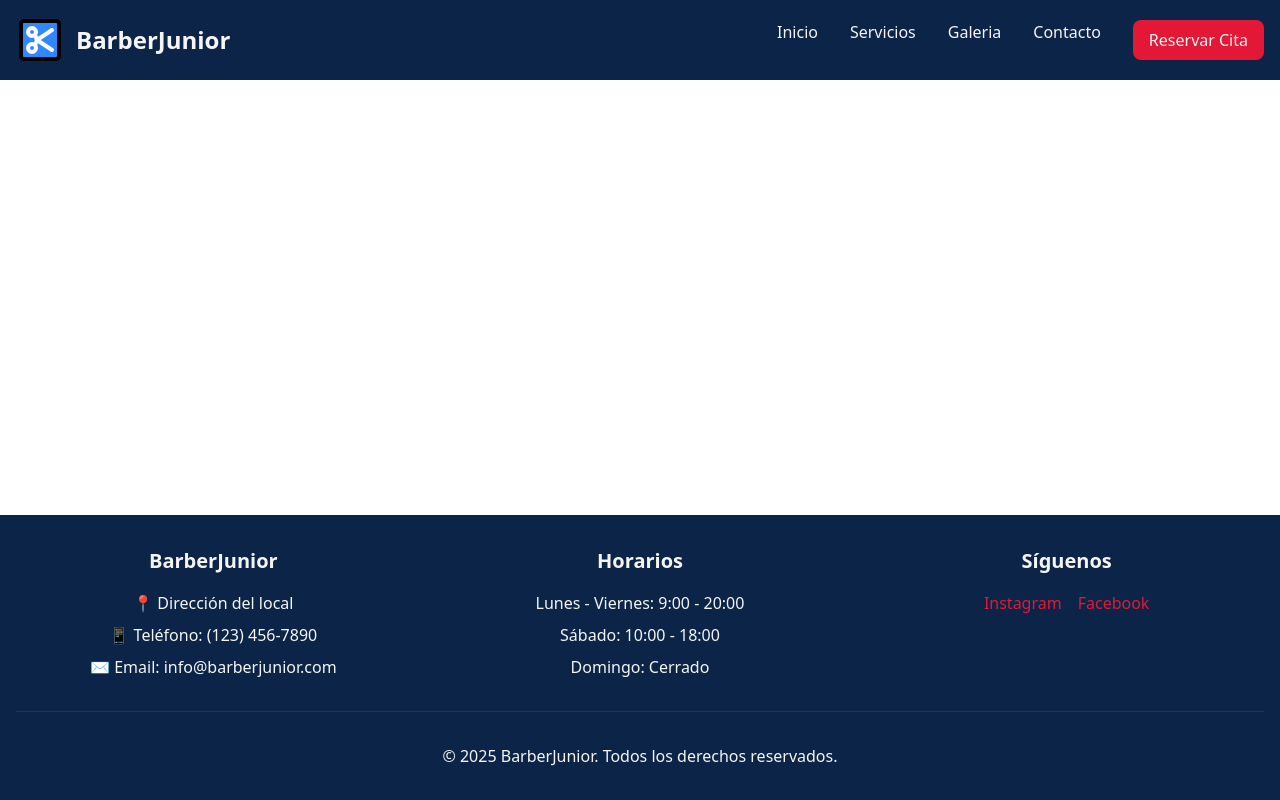
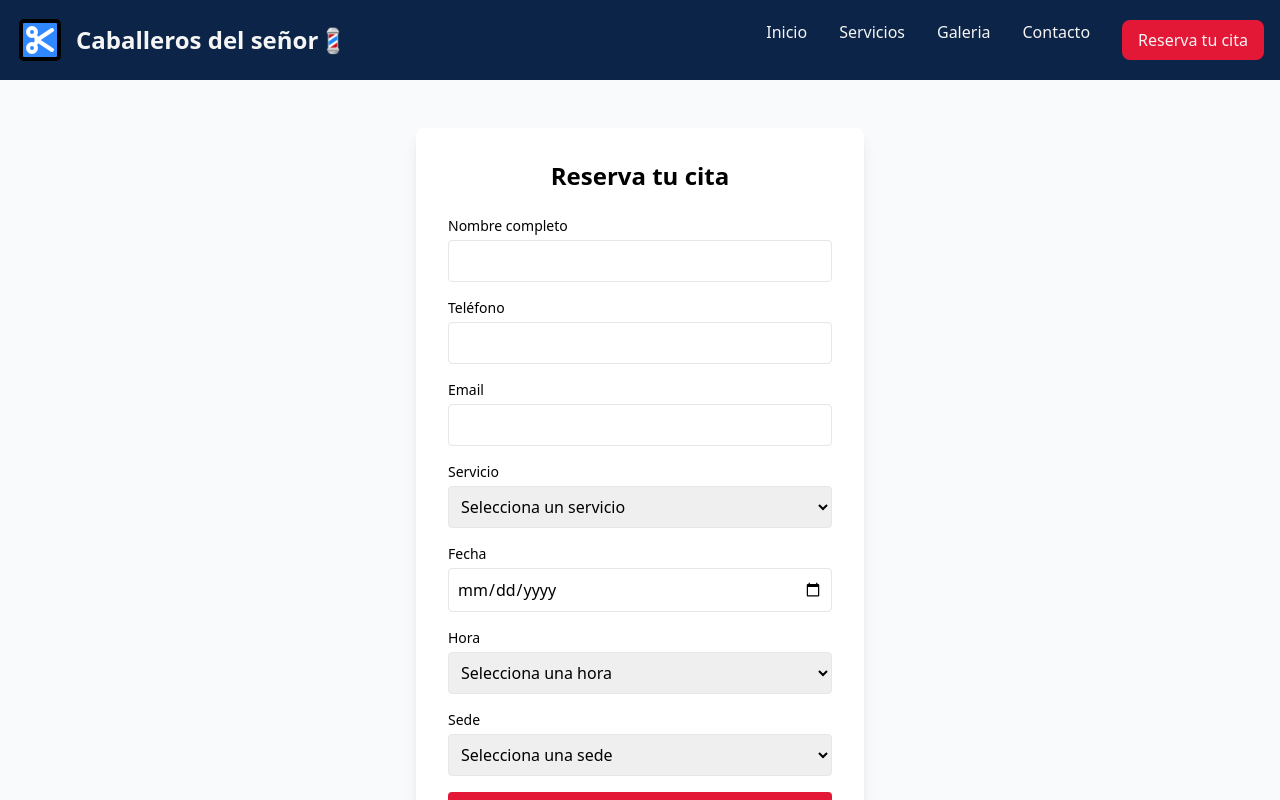
Before and after one commit to Breyner794/barber-shop, a React (Vite) app: page /reserva in a window 1280 px wide. Shown: the top 800 px of the page. Built offline with nearby package versions, Linux system fonts and the light colour scheme.

Commit message:
Modificacion de botones, y nuevo componente reserva.

```diff
--- a/src/App.jsx
+++ b/src/App.jsx
@@ -7,6 +7,7 @@ import Hero from "./components/hero/Hero";
 import Services from "./components/services/Services";
 import Gallery from "./components/gallery/Gallery";
 import Contact from "./components/contact/Contact";
+import Reserva from "./components/reserva/Reserva";
 
 function App() {
   return (
@@ -24,7 +25,7 @@ function App() {
                 {/*los demas componentes*/}
               </>
             } />
-            {/* <Route path="/reservas" element={<Reservas />} /> */}
+            <Route path="/reserva" element={<Reserva />} />
           </Routes>
         </main>
         <Footer />
--- a/src/components/hero/Hero.jsx
+++ b/src/components/hero/Hero.jsx
@@ -1,5 +1,6 @@
 
 import { useEffect, useState } from "react";
+import {Link} from 'react-router-dom'
 
 const Hero = () => {
 
@@ -53,7 +54,9 @@ const Hero = () => {
           Expertos en estilos clásicos y modernos
         </p>
         <button className="bg-red-600 hover:bg-red-700 text-white px-8 py-3 rounded-lg transition-colors">
-          Reservar tu cita
+          <Link to="/reserva">
+            Reservar tu cita
+          </Link>
         </button>
 
         {/* Indicadores de imagen actual */}
--- a/src/components/navbar/Navbar.jsx
+++ b/src/components/navbar/Navbar.jsx
@@ -20,9 +20,8 @@ const Navbar = () => {
         {/* Logo y Nombre */}
         <a href="/" className="flex items-center space-x-3">
           <img src="/src/assets/scissors.svg" className="h-12" alt="Logo Barbería" />
-          {/* Si aún no tienes logo, puedes usar solo el texto temporalmente */}
           <span className="self-center text-2xl font-semibold whitespace-nowrap text-barber-light">
-            BarberJunior
+            Caballeros del señor💈
           </span>
         </a>
 
@@ -37,10 +36,10 @@ const Navbar = () => {
         </button>
 
         {/* Menú de navegación */}
-        <div className={`${isOpen ? 'block' : 'hidden'} w-full md:block md:w-auto`}>
-          <ul className="flex flex-col p-4 md:p-0 mt-4 font-medium border rounded-lg md:space-x-8 md:flex-row md:mt-0 md:border-0 bg-barber-primary border-barber-secondary text-center">
+        <div className={`${isOpen ? 'block' : 'hidden'} w-full md:block md:w-auto text-center`}>
+          <ul className="flex flex-col p-4 md:p-0 mt-4 font-medium border rounded-lg md:space-x-8 md:flex-row md:mt-0 md:border-0 bg-barber-primary border-barber-secondary">
             <li>
-            <button className="block py-2 px-3 text-barber-light hover:text-barber-accent md:p-0" onClick={() => scrollToSection('Inicio')}>Inicio</button>
+            <button className="block py-2 px-3 text-barber-light hover:text-barber-accent md:p-0 " onClick={() => scrollToSection('Inicio')}>Inicio</button>
             </li>
             <li>
             <button className="block py-2 px-3 text-barber-light hover:text-barber-accent md:p-0" onClick={() => scrollToSection('servicios')}>Servicios</button>
@@ -53,12 +52,11 @@ const Navbar = () => {
             </li>
             {/* Botón de Reserva */}
             <li>
-              <a
-                href="#"
-                className="inline-block px-4 py-2 text-barber-light bg-barber-accent hover:bg-red-700 rounded-lg transition-colors duration-300"
-              >
-                Reservar Cita
-              </a>
+              <button className="inline-block px-4 py-2 text-barber-light bg-barber-accent hover:bg-red-700 rounded-lg transition-colors duration-300">
+                <Link to="/reserva">
+                Reserva tu cita
+                </Link>
+              </button>
             </li>
           </ul>
         </div>
--- /dev/null
+++ b/src/components/reserva/Reserva.jsx
@@ -0,0 +1,211 @@
+// components/reserva/Reserva.jsx
+import { useState } from "react";
+import { useNavigate } from "react-router-dom";
+
+const Reserva = () => {
+
+  const sedes = [
+    { id: 1, nombre: "Sede Norte" },
+    { id: 2, nombre: "Sede Sur" },
+  ];
+
+  const barberos = [
+    { id: 1, nombre: "Juan Pérez", sede: 1 },
+    { id: 2, nombre: "Carlos García", sede: 1 },
+    { id: 3, nombre: "Miguel López", sede: 2 },
+    { id: 4, nombre: "David Martínez", sede: 2 },
+  ];
+
+  const [formData, setFormData] = useState({
+    nombre: "",
+    telefono: "",
+    email: "",
+    fecha: "",
+    hora: "",
+    servicio: "",
+    barbero: "", // opcional
+  });
+
+  // Estos datos vendrían de tu backend eventualmente
+  const servicios = [
+    { id: 1, nombre: "Corte Clásico", precio: "$15.000" },
+    { id: 2, nombre: "Barba Completa", precio: "$10.000" },
+    { id: 3, nombre: "Combo Premium", precio: "$20.000" },
+  ];
+
+  const horasDisponibles = [
+    "09:00",
+    "10:00",
+    "11:00",
+    "12:00",
+    "14:00",
+    "15:00",
+    "16:00",
+    "17:00",
+  ];
+
+  const handleSubmit = (e) => {
+    e.preventDefault();
+    // Aquí iría la lógica para enviar al backend
+    console.log(formData);
+  };
+
+  const barberosFiltrados = barberos.filter(
+    barbero => barbero.sede === parseInt(formData.sede)
+  );
+
+  return (
+    <div className="py-16 bg-gray-50">
+      <div className="max-w-md mx-auto bg-white p-8 rounded-lg shadow-lg">
+        <h2 className="text-2xl font-bold text-center mb-6">Reserva tu cita</h2>
+
+        <form onSubmit={handleSubmit} className="space-y-4">
+          {/* Datos personales */}
+          <div>
+            <label className="block text-sm font-medium mb-1">
+              Nombre completo
+            </label>
+            <input
+              type="text"
+              value={formData.nombre}
+              onChange={(e) =>
+                setFormData({ ...formData, nombre: e.target.value })
+              }
+              className="w-full p-2 border rounded"
+              required
+            />
+          </div>
+
+          <div>
+            <label className="block text-sm font-medium mb-1">Teléfono</label>
+            <input
+              type="tel"
+              value={formData.telefono}
+              onChange={(e) =>
+                setFormData({ ...formData, telefono: e.target.value })
+              }
+              className="w-full p-2 border rounded"
+              required
+            />
+          </div>
+
+          <div>
+            <label className="block text-sm font-medium mb-1">Email</label>
+            <input
+              type="email"
+              value={formData.email}
+              onChange={(e) =>
+                setFormData({ ...formData, email: e.target.value })
+              }
+              className="w-full p-2 border rounded"
+              required
+            />
+          </div>
+
+          {/* Selección de servicio */}
+          <div>
+            <label className="block text-sm font-medium mb-1">Servicio</label>
+            <select
+              value={formData.servicio}
+              onChange={(e) =>
+                setFormData({ ...formData, servicio: e.target.value })
+              }
+              className="w-full p-2 border rounded"
+              required
+            >
+              <option value="">Selecciona un servicio</option>
+              {servicios.map((servicio) => (
+                <option key={servicio.id} value={servicio.id}>
+                  {servicio.nombre} - {servicio.precio}
+                </option>
+              ))}
+            </select>
+          </div>
+
+          {/* Fecha y hora */}
+          <div>
+            <label className="block text-sm font-medium mb-1">Fecha</label>
+            <input
+              type="date"
+              value={formData.fecha}
+              onChange={(e) =>
+                setFormData({ ...formData, fecha: e.target.value })
+              }
+              className="w-full p-2 border rounded"
+              required
+            />
+          </div>
+
+          <div>
+            <label className="block text-sm font-medium mb-1">Hora</label>
+            <select
+              value={formData.hora}
+              onChange={(e) =>
+                setFormData({ ...formData, hora: e.target.value })
+              }
+              className="w-full p-2 border rounded"
+              required
+            >
+              <option value="">Selecciona una hora</option>
+              {horasDisponibles.map((hora) => (
+                <option key={hora} value={hora}>
+                  {hora}
+                </option>
+              ))}
+            </select>
+          </div>
+          <div>
+            <label className="block text-sm font-medium mb-1">Sede</label>
+            <select
+              value={formData.sede}
+              onChange={(e) => setFormData({
+                ...formData,
+                sede: e.target.value,
+                barbero: '' // Resetear barbero al cambiar de sede
+              })}
+              className="w-full p-2 border rounded"
+              required
+            >
+              <option value="">Selecciona una sede</option>
+              {sedes.map((sede) => (
+                <option key={sede.id} value={sede.id}>
+                  {sede.nombre}
+                </option>
+              ))}
+            </select>
+          </div>
+
+          {/* Selección de barbero */}
+          {formData.sede && (
+            <div>
+              <label className="block text-sm font-medium mb-1">Barbero</label>
+              <select
+                value={formData.barbero}
+                onChange={(e) => setFormData({...formData, barbero: e.target.value})}
+                className="w-full p-2 border rounded"
+                required
+              >
+                <option value="">Selecciona un barbero</option>
+                {barberosFiltrados.map((barbero) => (
+                  <option key={barbero.id} value={barbero.id}>
+                    {barbero.nombre}
+                  </option>
+                ))}
+              </select>
+            </div>
+          )}
+
+          {/* Botón de envío */}
+          <button
+            type="submit"
+            className="w-full bg-barber-accent text-white py-2 rounded hover:bg-red-700 transition-colors"
+          >
+            Confirmar Reserva
+          </button>
+        </form>
+      </div>
+    </div>
+  );
+};
+
+export default Reserva;
```
